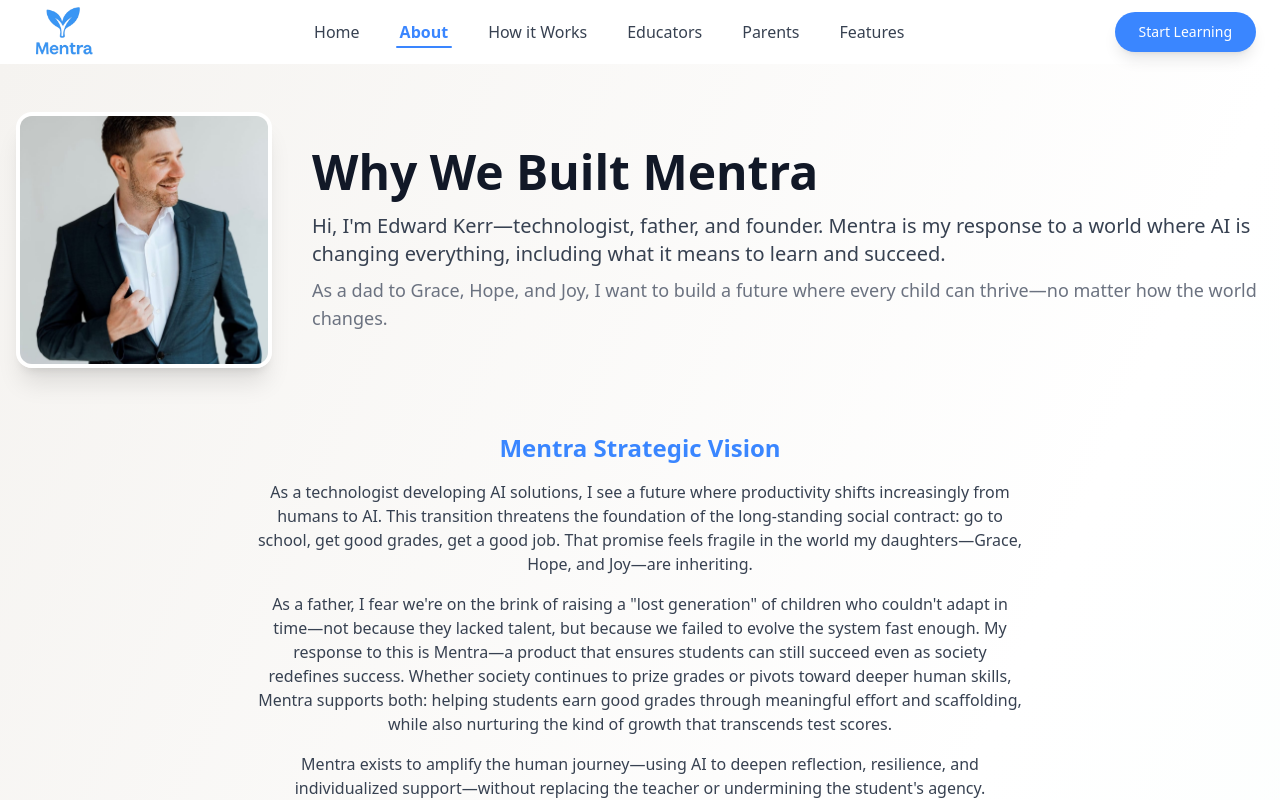
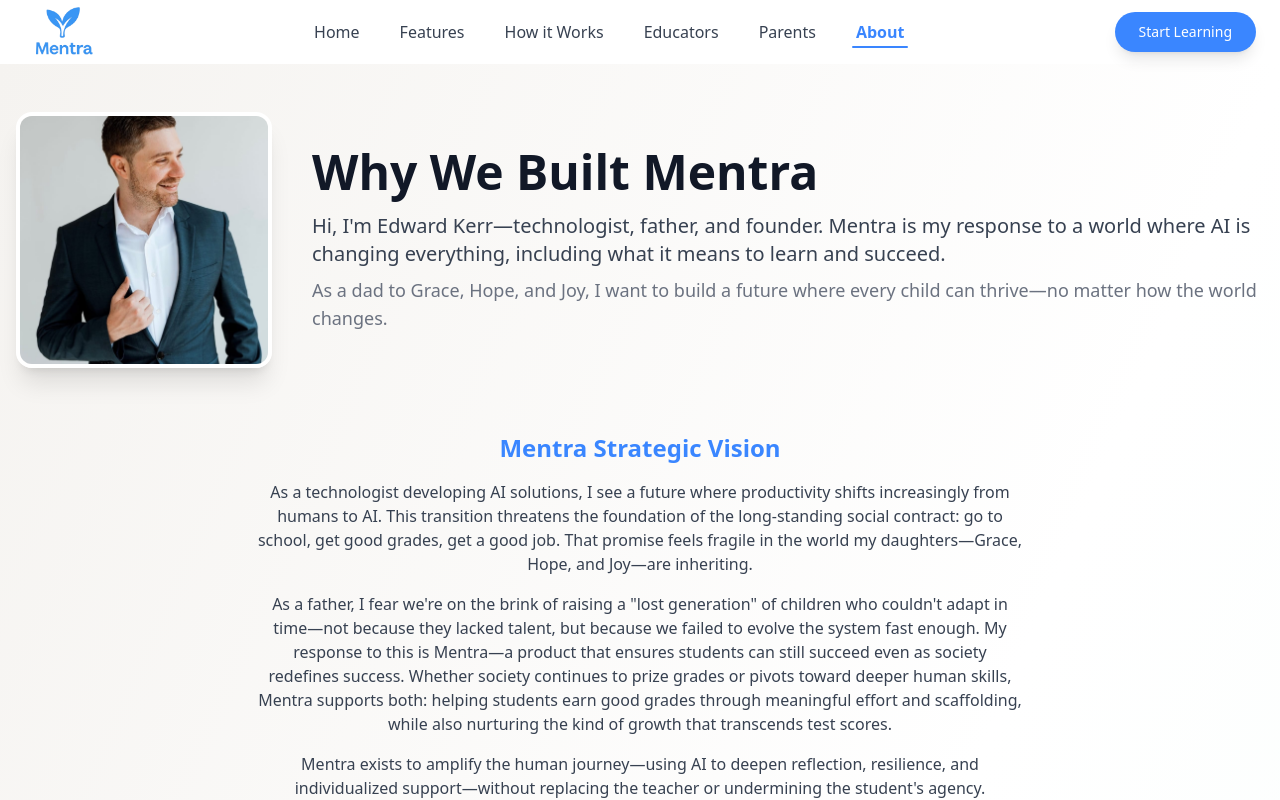
Before and after one commit to eak-mentraAI/Mentra-Website, a React (Vite) app: page /about in a window 1280 px wide. Shown: the top 800 px of the page. Built offline with nearby package versions, Linux system fonts and the light colour scheme.

Commit message:
Move About to last in nav and footer product links

```diff
--- a/src/components/Footer.tsx
+++ b/src/components/Footer.tsx
@@ -9,7 +9,7 @@ const Footer = () => {
       { name: 'Educators', href: '/educators' },
       { name: 'Parents', href: '/parents' },
       { name: 'Pricing', href: '#pricing' },
-      { name: 'Security', href: '#security' }
+      { name: 'Security', href: '#security' },
     ],
     resources: [
       { name: 'Help Center', href: '#help' },
@@ -59,12 +59,27 @@ const Footer = () => {
             <ul className="space-y-3" role="list">
               {footerLinks.product.map((link) => (
                 <li key={link.name}>
+                  {link.name === 'Features' ? (
+                    <a
+                      href={link.href}
+                      onClick={e => {
+                        if (window.location.pathname !== '/') {
+                          e.preventDefault();
+                          window.location.href = '/#features';
+                        }
+                      }}
+                      className="text-gray-300 hover:text-mentra-blue transition-colors duration-200 focus:outline-none focus:ring-2 focus:ring-mentra-blue focus:ring-offset-2 focus:ring-offset-gray-900 rounded-md px-1"
+                    >
+                      {link.name}
+                    </a>
+                  ) : (
                     <a
                       href={link.href}
                       className="text-gray-300 hover:text-mentra-blue transition-colors duration-200 focus:outline-none focus:ring-2 focus:ring-mentra-blue focus:ring-offset-2 focus:ring-offset-gray-900 rounded-md px-1"
                     >
                       {link.name}
                     </a>
+                  )}
                 </li>
               ))}
             </ul>
--- a/src/components/Header.tsx
+++ b/src/components/Header.tsx
@@ -56,11 +56,11 @@ const Header = () => {
 
   const navItems = [
     { name: 'Home', href: '/' },
-    { name: 'About', href: '/about' },
+    { name: 'Features', href: '#features' },
     { name: 'How it Works', href: '/how-it-works' },
     { name: 'Educators', href: '/educators' },
     { name: 'Parents', href: '/parents' },
-    { name: 'Features', href: '#features' },
+    { name: 'About', href: '/about' },
   ];
 
   return (
@@ -94,13 +94,34 @@ const Header = () => {
         >
           {navItems.map((item) => {
             const isActive = location.pathname === item.href || (item.href !== '/' && location.hash === item.href);
+            if (item.name === 'Features') {
+              return (
+                <a
+                  key={item.name}
+                  href={item.href}
+                  onClick={e => {
+                    if (location.pathname !== '/') {
+                      e.preventDefault();
+                      window.location.href = '/#features';
+                    }
+                  }}
+                  className={
+                    `text-gray-700 hover:text-mentra-blue transition-colors duration-200 font-medium relative px-1 focus:outline-none focus:ring-2 focus:ring-mentra-blue focus:ring-offset-2 rounded-md ` +
+                    (location.pathname === '/' && location.hash === '#features' ? 'text-mentra-blue font-semibold after:absolute after:left-0 after:-bottom-1 after:w-full after:h-0.5 after:bg-mentra-blue after:rounded-full after:content-["\""]' : '')
+                  }
+                  aria-current={location.pathname === '/' && location.hash === '#features' ? 'page' : undefined}
+                >
+                  {item.name}
+                </a>
+              );
+            }
             return (
               <a
                 key={item.name}
                 href={item.href}
                 className={
                   `text-gray-700 hover:text-mentra-blue transition-colors duration-200 font-medium relative px-1 focus:outline-none focus:ring-2 focus:ring-mentra-blue focus:ring-offset-2 rounded-md ` +
-                  (isActive ? 'text-mentra-blue font-semibold after:absolute after:left-0 after:-bottom-1 after:w-full after:h-0.5 after:bg-mentra-blue after:rounded-full after:content-[""]' : '')
+                  (isActive ? 'text-mentra-blue font-semibold after:absolute after:left-0 after:-bottom-1 after:w-full after:h-0.5 after:bg-mentra-blue after:rounded-full after:content-["\""]' : '')
                 }
                 aria-current={isActive ? 'page' : undefined}
               >
@@ -145,6 +166,26 @@ const Header = () => {
           <nav className="flex flex-col space-y-4">
             {navItems.map((item) => {
               const isActive = location.pathname === item.href || (item.href !== '/' && location.hash === item.href);
+              if (item.name === 'Features') {
+                return (
+                  <a
+                    key={item.name}
+                    href={item.href}
+                    onClick={e => {
+                      if (location.pathname !== '/') {
+                        e.preventDefault();
+                        window.location.href = '/#features';
+                      }
+                    }}
+                    className="text-gray-700 hover:text-mentra-blue transition-colors duration-200 font-medium px-4 py-2 focus:outline-none focus:ring-2 focus:ring-mentra-blue focus:ring-offset-2 rounded-md"
+                    aria-current={location.pathname === '/' && location.hash === '#features' ? 'page' : undefined}
+                    onFocus={() => setIsMenuOpen(true)}
+                    onBlur={() => setIsMenuOpen(false)}
+                  >
+                    {item.name}
+                  </a>
+                );
+              }
               return (
                 <a
                   key={item.name}
```
Lines whose indentation alone changed are shown as unchanged.
